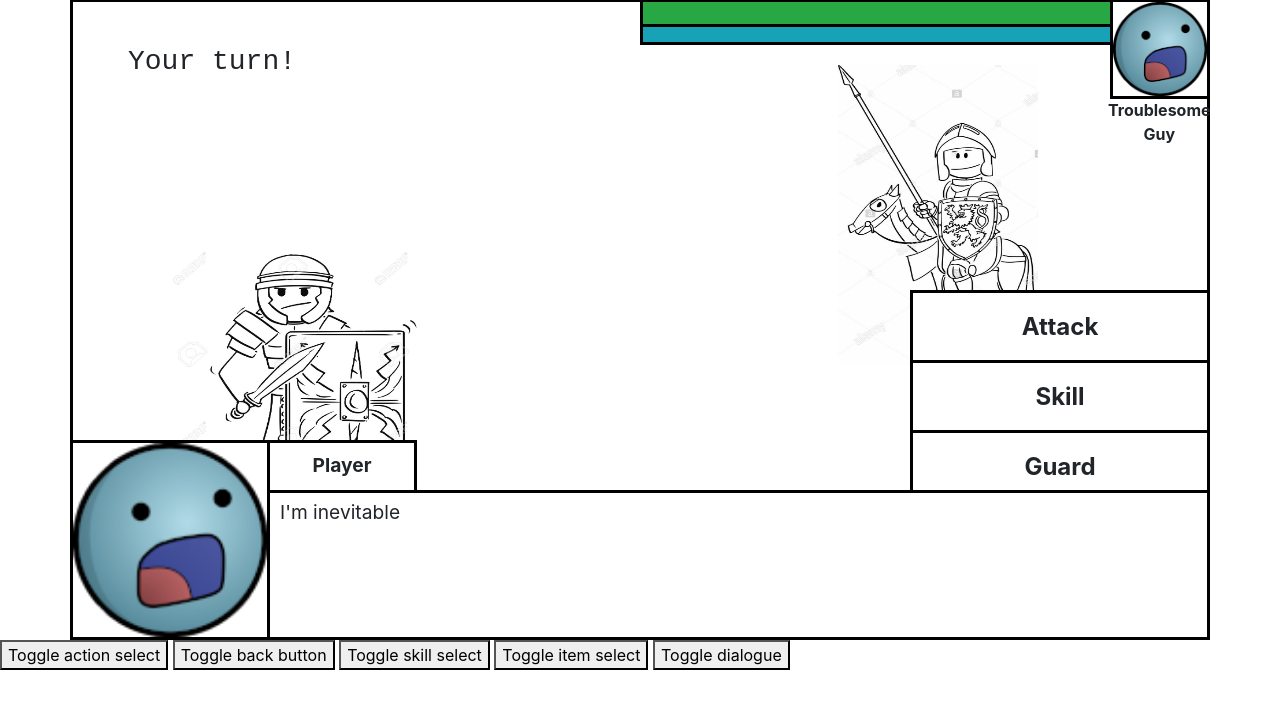
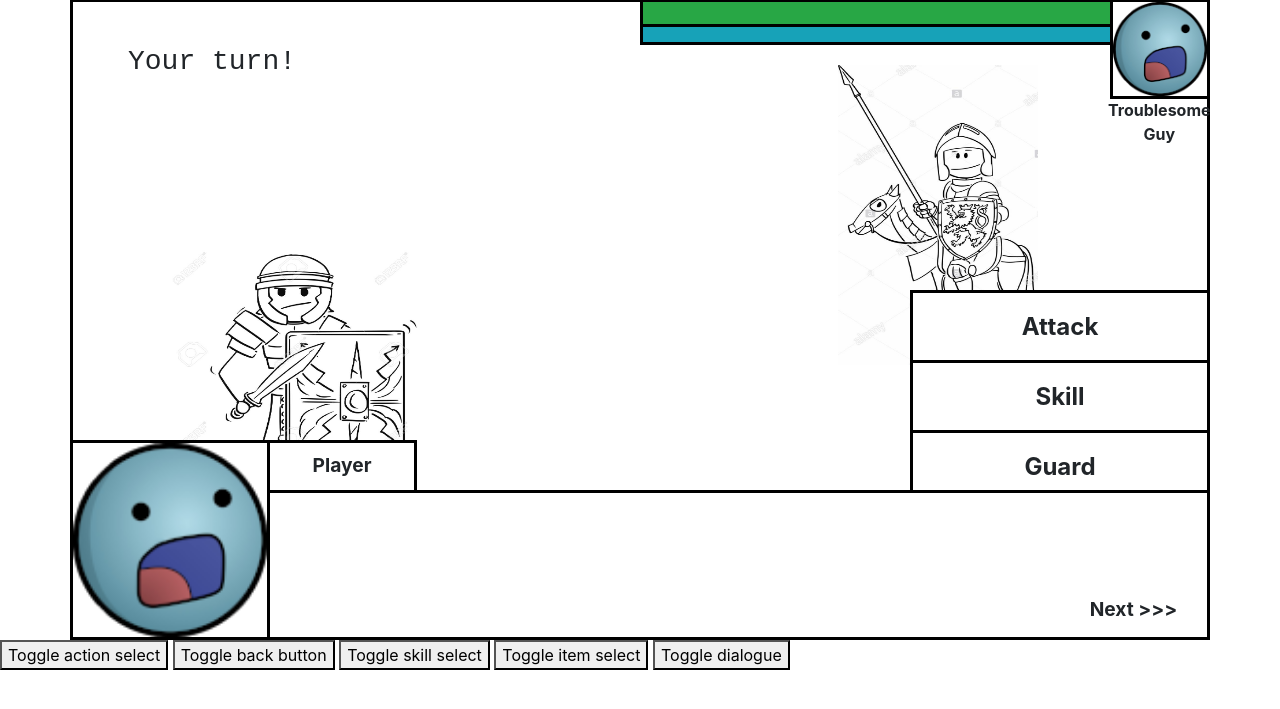
Before and after one commit to 124san/CSC318-HTML, a PHP site: page / in a window 1280 px wide, after a click on "Toggle dialogue". Shown: the part 51-760 px from the top of the page. Run offline with PHP 8.4, Linux system fonts and the light colour scheme.

Commit message:
added guard and escape dialogue

```diff
--- a/CSS/styles.css
+++ b/CSS/styles.css
@@ -168,6 +168,22 @@
     z-index: 3;
 }
 
+#dialogue_next_button {
+    text-align: center;
+    background-color: white;
+    margin-left: 972px;
+    margin-top: -50px;
+    padding-top: 8px;
+    font-size: 120%;
+    font-weight: bold;
+    position: absolute;
+    border-bottom: 3px solid black;
+    border-right: 3px solid black;
+    width: 150px;
+    height: 53px;
+    z-index: 4;
+}
+
 #turn_counter{
     position: absolute;
     font-family: 'Courier New', Courier, monospace;
--- a/Scripts/script.js
+++ b/Scripts/script.js
@@ -1,3 +1,7 @@
+// Global variables
+"use strict";
+var firstTimeGuard = true;
+var dialogueNext = false;
 /**
  * Toggle the visibility of an element given ID
  * @param {*} elementID id of the element
@@ -27,7 +31,36 @@ function setUI(on, elementID, className="") {
     }
 }
 
-// JQuery
+/**
+ * Helper function that waits for the player to click next on the guard dialogue
+ */
+async function nextButton() {
+    return new Promise((resolve) => {
+        var wait = setInterval(function() {
+            if (dialogueNext) {
+                clearInterval(wait);
+                resolve();
+            }
+        }, 20);
+    });
+}
+
+/**
+ * This function is called when guard is selected.
+ * If guard has not been selected before, a dialogue appears.
+ */
+async function guard() {
+    if (firstTimeGuard) {
+        firstTimeGuard = false;
+        setUI(false,'action_select', 'd-flex flex-column')
+        setUI(true,'dialogue_ui_container')
+        setUI(true, 'dialogue_guard')
+        await nextButton();
+    }
+    alert('guard!')
+}
+
+// JQuery, handles onclick events of various elemetns
 $(document).ready(function(){
     $('div#back_button').click(function(){
         setUI(false,'skill_select', 'd-flex flex-column')
@@ -42,10 +75,28 @@ $(document).ready(function(){
         toggleUI('skill_select', 'd-flex flex-column')
         toggleUI('back_button')
     });
+    $('div#guard').click(function(){
+        dialogueNext = false;
+        guard();
+    });
+
     $('div#item').click(function(){
         toggleUI('item_select', 'd-flex flex-column')
         toggleUI('back_button')
     });
+    $('div#escape').click(function(){
+        setUI(false,'action_select', 'd-flex flex-column')
+        setUI(true,'dialogue_ui_container')
+        setUI(true, 'dialogue_escape')
+    });
+    $('div#dialogue_next_button').click(function(){
+        dialogueNext = true;
+        setUI(true,'action_select', 'd-flex flex-column')
+        setUI(false, 'dialogue_ui_container')
+        setUI(false, 'dialogue_guard')
+        setUI(false, 'dialogue_escape')
+    });
+
 });
 
 
--- a/index.html
+++ b/index.html
@@ -77,8 +77,11 @@
         <div class="d-none" id="dialogue_ui_container">
             <div id="dialogue_portrait_container"><img class="dialogue_portrait" src="./Images/d_colon.png" alt="Dialogue Portrait"></div>
             <div id="dialogue_name_container">Player</div>
+            <div id="dialogue_next_button">Next >>></div>
             <div id="dialogue_container">
-                <p>I'm inevitable</p>
+                <p class="d-none" id="test">I'm inevitable</p>
+                <p class="d-none" id="dialogue_guard">(My trainings before remind me that I can reduce the damage by half by guarding.)</p>
+                <p class="d-none" id="dialogue_escape">No, I can't escape. I have to fulfill my mission!</p>
             </div>
         </div>
 
@@ -88,12 +91,12 @@
             <div class="p-3" id="skill">Skill</div>
             <div class="p-3" id="guard">Guard</div>
             <div class="p-3" id="item">Item</div>
-            <div class="p-3" id="Escape" style="height:67px;">Escape</div>
+            <div class="p-3" id="escape" style="height:67px;">Escape</div>
         </div>
         <!-- Skill Selection -->
         <div class="d-none" id="skill_select">
             <div class="p-2" id="blade_bash">⚔️Blade Bash &nbsp;&nbsp;&nbsp;&nbsp;&nbsp;&nbsp;&nbsp;&nbsp;&nbsp;&nbsp;&nbsp;&nbsp;&nbsp;&nbsp;&nbsp;&nbsp;&nbsp;&nbsp;&nbsp;&nbsp;&nbsp;&nbsp;&nbsp;&nbsp;&nbsp;&nbsp;&nbsp;
-                20MP
+                20SP
             </div>
         </div>
         <!-- Skill Selection -->
```
Also changed, not shown: README.md.
